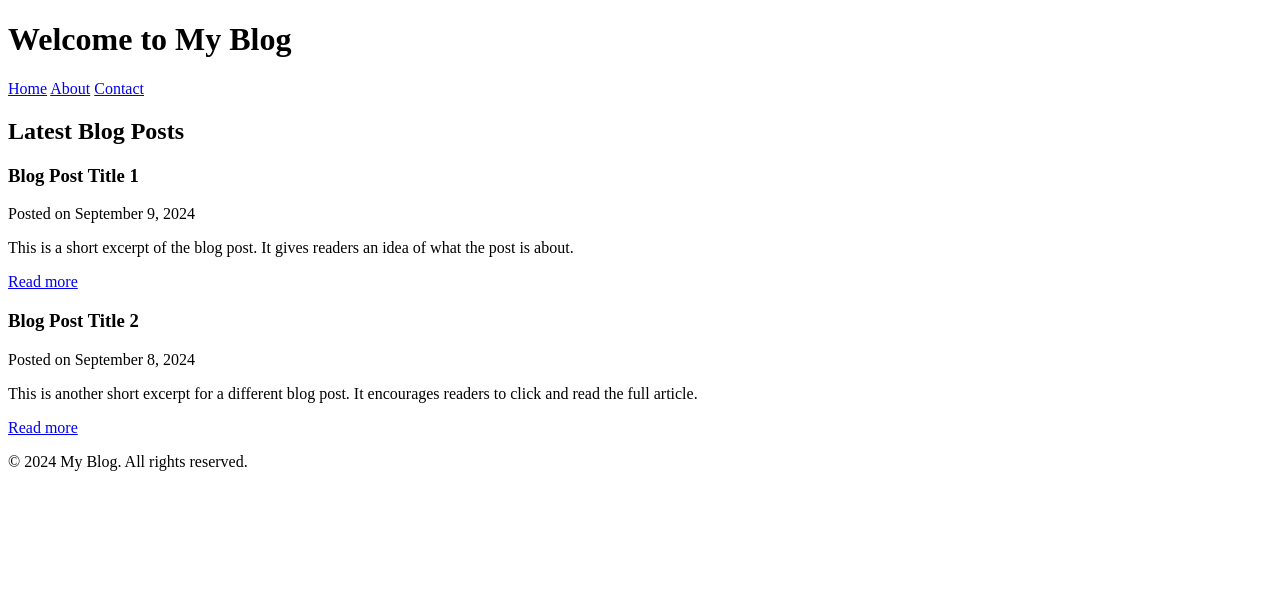
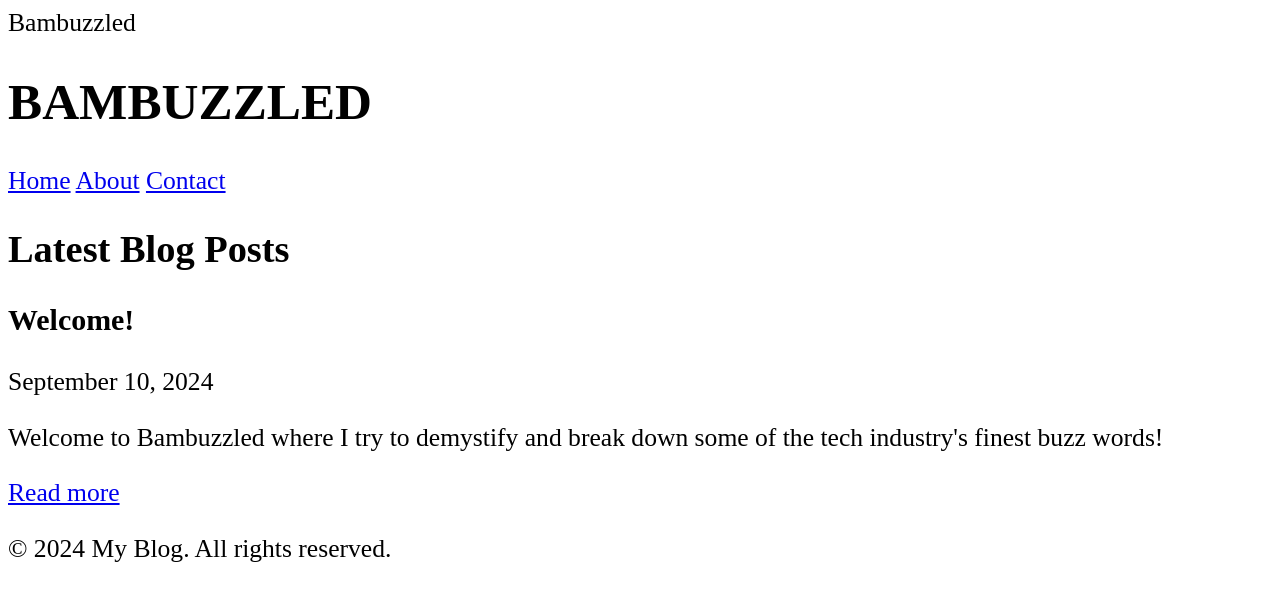
Before and after one commit to cyamas/cyamas.github.io, a plain HTML site: page index.html in a window 1280 px wide. Drawn offline with Linux system fonts and the light colour scheme.

Commit message:
added a stylesheet

```diff
--- /dev/null
+++ b/index.css
@@ -0,0 +1,7 @@
+html {
+	font-size: 2vw;
+}
+
+h1 {
+	font-size: 2rem;
+}
--- a/index.html
+++ b/index.html
@@ -4,11 +4,12 @@
     <meta charset="UTF-8">
     <meta name="viewport" content="width=device-width, initial-scale=1.0">
     <meta http-equiv="X-UA-Compatible" content="ie=edge">
-    <title>My Blog</title>
+        <link rel="stylesheet" href="index.css"
+    <title>Bambuzzled</title>
 </head>
 <body>
     <header>
-        <h1>Welcome to My Blog</h1>
+        <h1>BAMBUZZLED</h1>
     </header>
 
     <nav>
@@ -22,16 +23,9 @@
             <h2>Latest Blog Posts</h2>
 
             <article>
-                <h3>Blog Post Title 1</h3>
-                <p>Posted on September 9, 2024</p>
-                <p>This is a short excerpt of the blog post. It gives readers an idea of what the post is about.</p>
-                <a href="#">Read more</a>
-            </article>
-
-            <article>
-                <h3>Blog Post Title 2</h3>
-                <p>Posted on September 8, 2024</p>
-                <p>This is another short excerpt for a different blog post. It encourages readers to click and read the full article.</p>
+                <h3>Welcome!</h3>
+                <p>September 10, 2024</p>
+                <p>Welcome to Bambuzzled where I try to demystify and break down some of the tech industry's finest buzz words!</p>
                 <a href="#">Read more</a>
             </article>
         </section>
```
